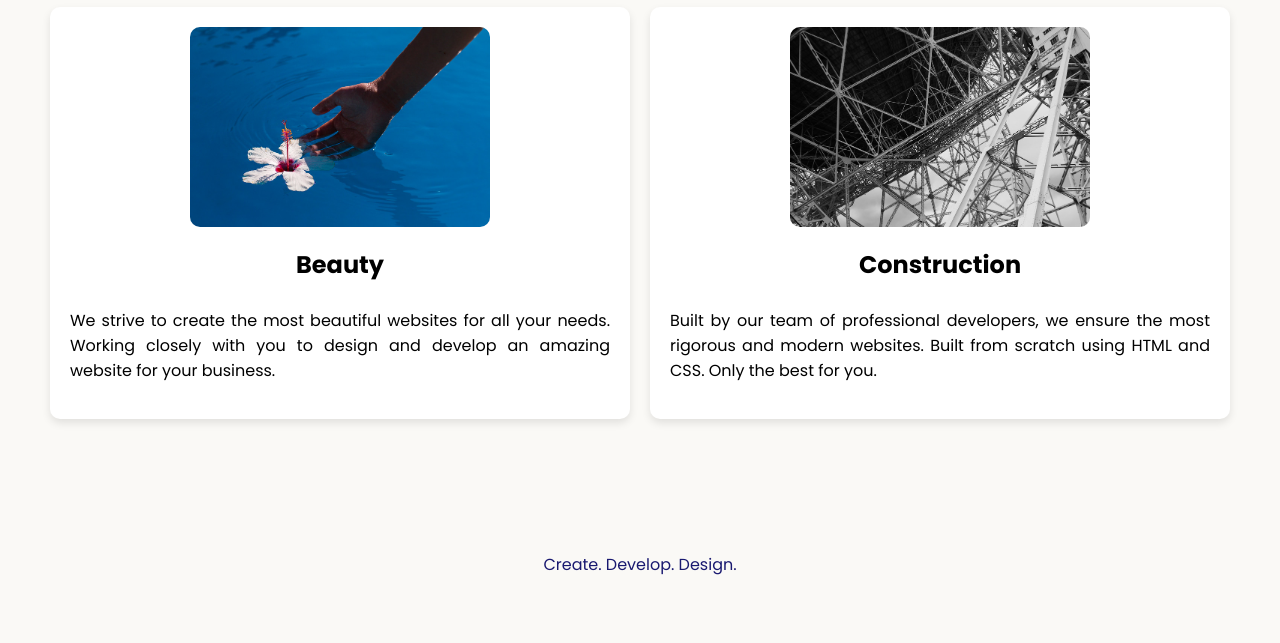
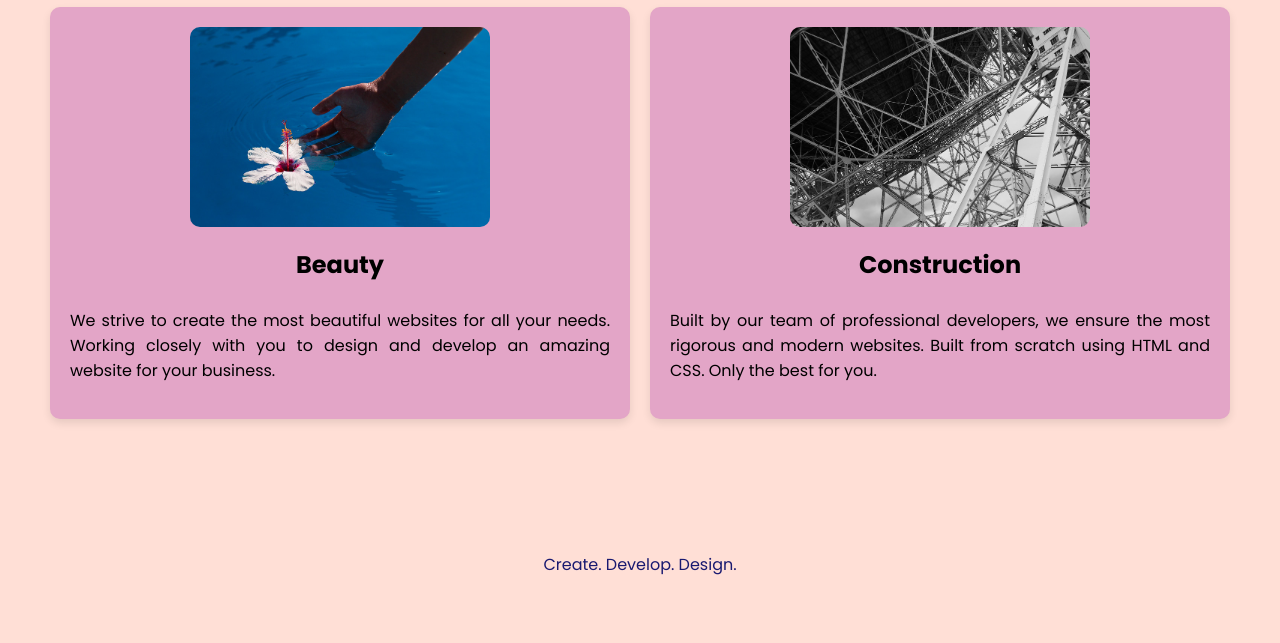
Before and after one commit to NeilSenEasow/CSS_Project_Website, a plain HTML site: page index.html in a window 1280 px wide. Shown: the part 217-860 px from the top of the page. Drawn offline with Linux system fonts and the light colour scheme.

Commit message:
minor changes

```diff
--- a/style.css
+++ b/style.css
@@ -6,8 +6,11 @@ body {
   display: flex;
   flex-direction: column;
   align-items: center;
+  background-color: #FFDFD6;
 }
-
+html {
+  background-color: #FFDFD6;
+}
 .main {
   flex: 1;
   width: 100%;
@@ -42,6 +45,7 @@ h1 {
   box-shadow: 0px 4px 8px rgba(0, 0, 0, 0.1);
   background-color: #fff;
   border-radius: 10px;
+  background-color: #E3A5C7;
 }
 
 .tile-image {
```
